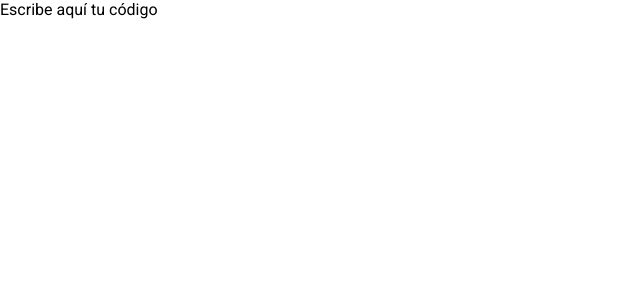
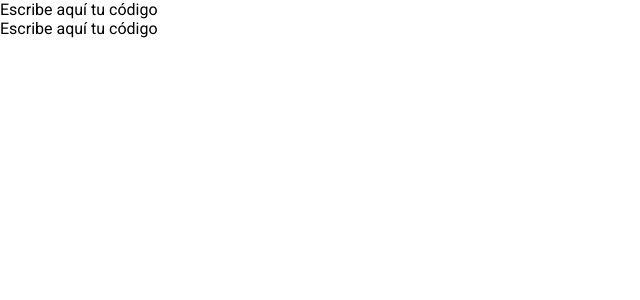
Before and after one commit to Adalab/modulo-3-evaluacion-final-INDRAKL, a React (Vite) app: page / in a window 1280 px wide. Shown: the top 300 px of the page, without its empty margins (0-640 px from the left). Built offline with nearby package versions, Linux system fonts and the light colour scheme.

Commit message:
add components

```diff
--- a/src/components/App.jsx
+++ b/src/components/App.jsx
@@ -1,11 +1,14 @@
-import '../scss/App.scss'
+import "../scss/App.scss";
+import Header from "./Header";
+import Footer from "./Footer";
 
 function App() {
   return (
     <div>
-      Escribe aquí tu código
+      <Header />
+      <Footer />
     </div>
-  )
+  );
 }
 
-export default App
+export default App;
--- /dev/null
+++ b/src/components/Footer.jsx
@@ -0,0 +1,5 @@
+function App() {
+  return <div>Escribe aquí tu código</div>;
+}
+
+export default App;
--- /dev/null
+++ b/src/components/Header.jsx
@@ -0,0 +1,5 @@
+function App() {
+  return <div>Escribe aquí tu código</div>;
+}
+
+export default App;
```
Also changed, not shown: src/components/CharacterCard.jsx (added), src/components/CharacterDetail.jsx (added), src/components/CharactersList.jsx (added).
